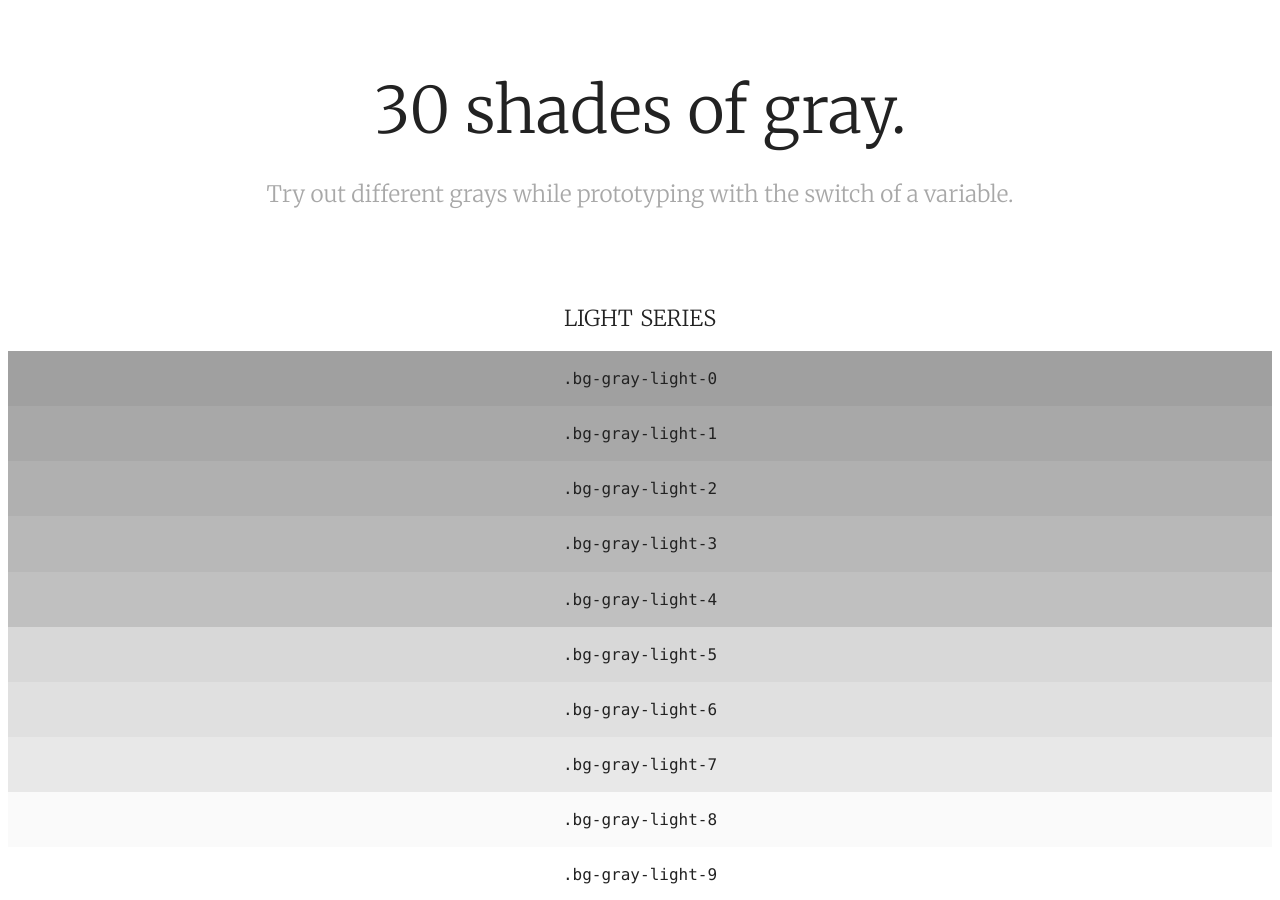
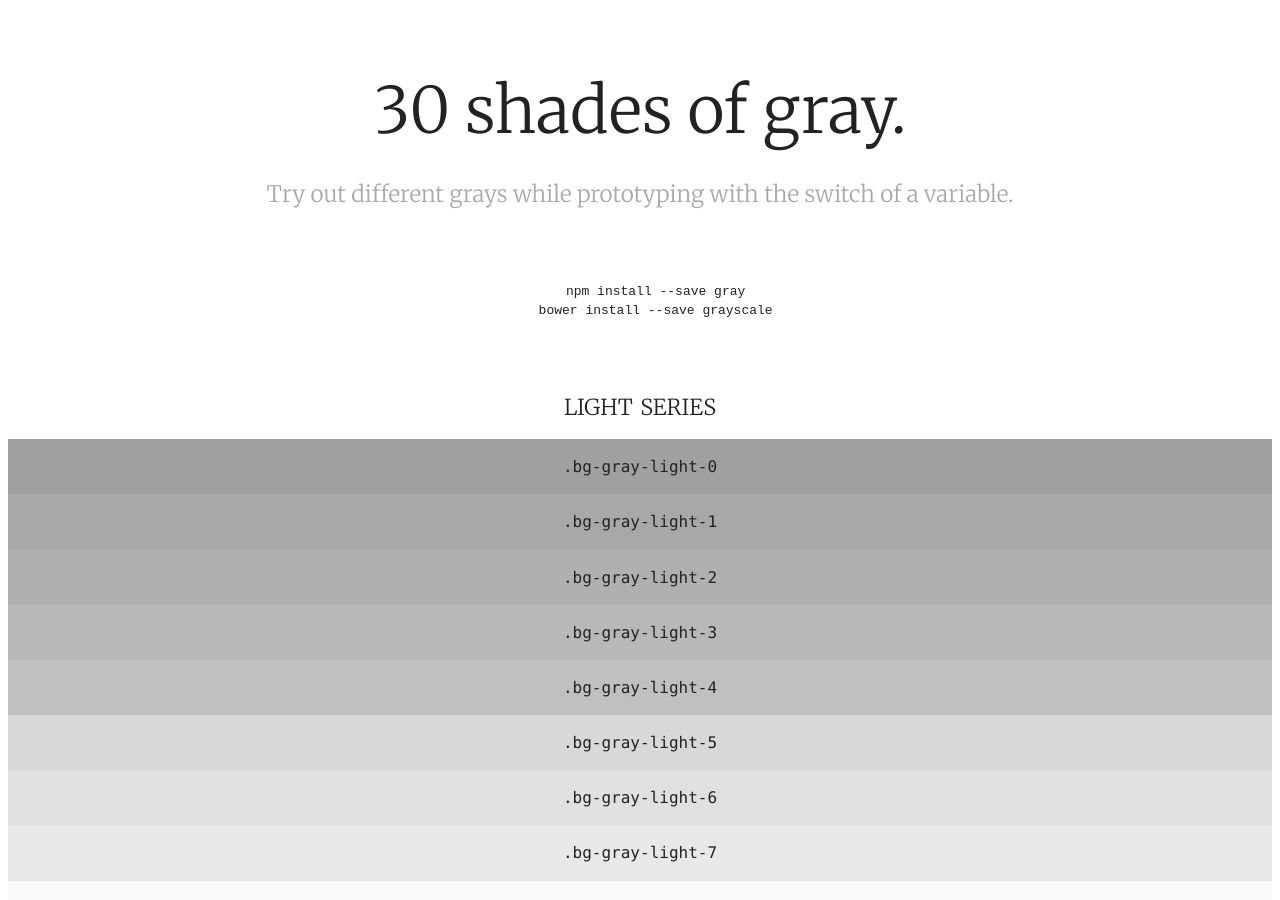
Before and after one commit to johno/gray, a Jekyll site: the page built from index.html, in a window 1280 px wide and 900 px high. Built offline with Jekyll 4.4.1, drawn with Linux system fonts in a browser that asks for light colours.

Commit message:
Add install instructions.

```diff
--- a/index.html
+++ b/index.html
@@ -1,6 +1,13 @@
 ---
 layout: default
 ---
+
+<pre>
+  <code>
+    npm install --save gray
+    bower install --save grayscale
+  </code>
+</pre>
 
 <h3 class="caps">light series</h3>
 <div class="bg-gray-light-0 bar">.bg-gray-light-0</div>
```
